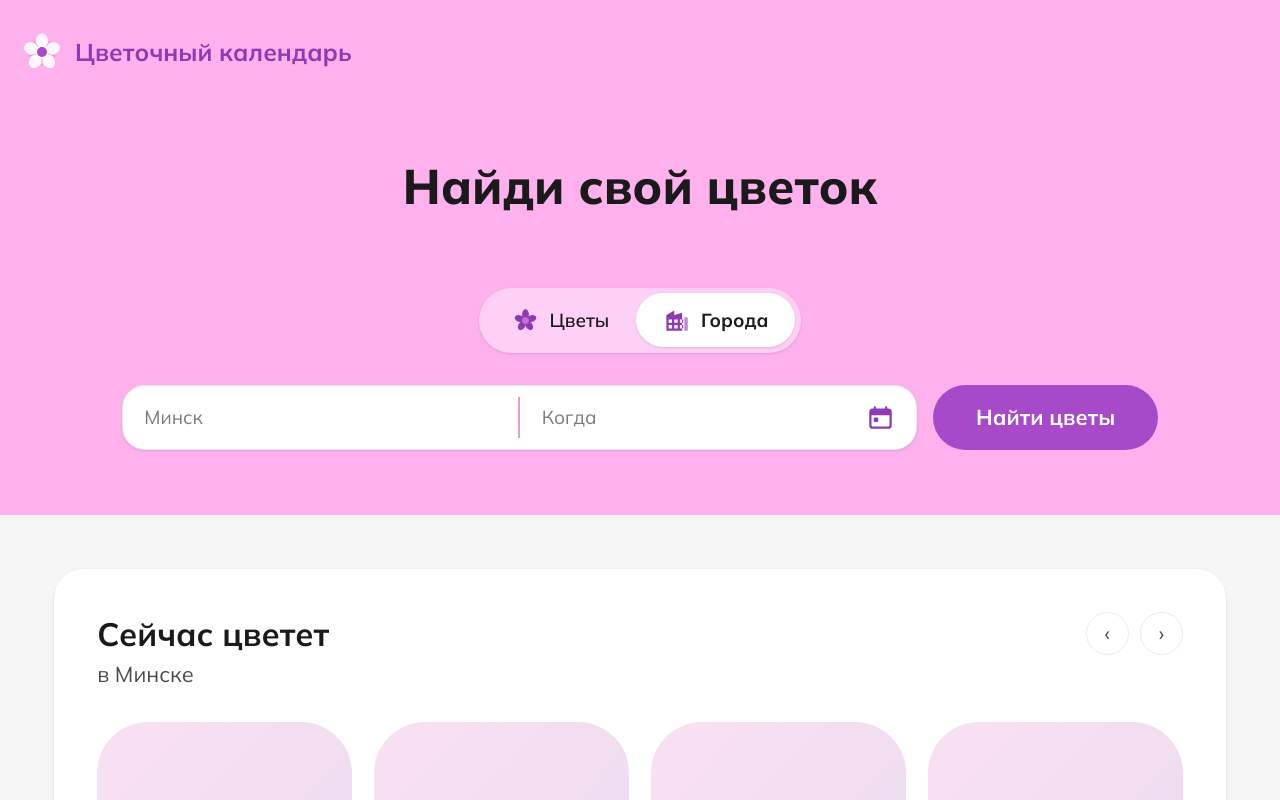
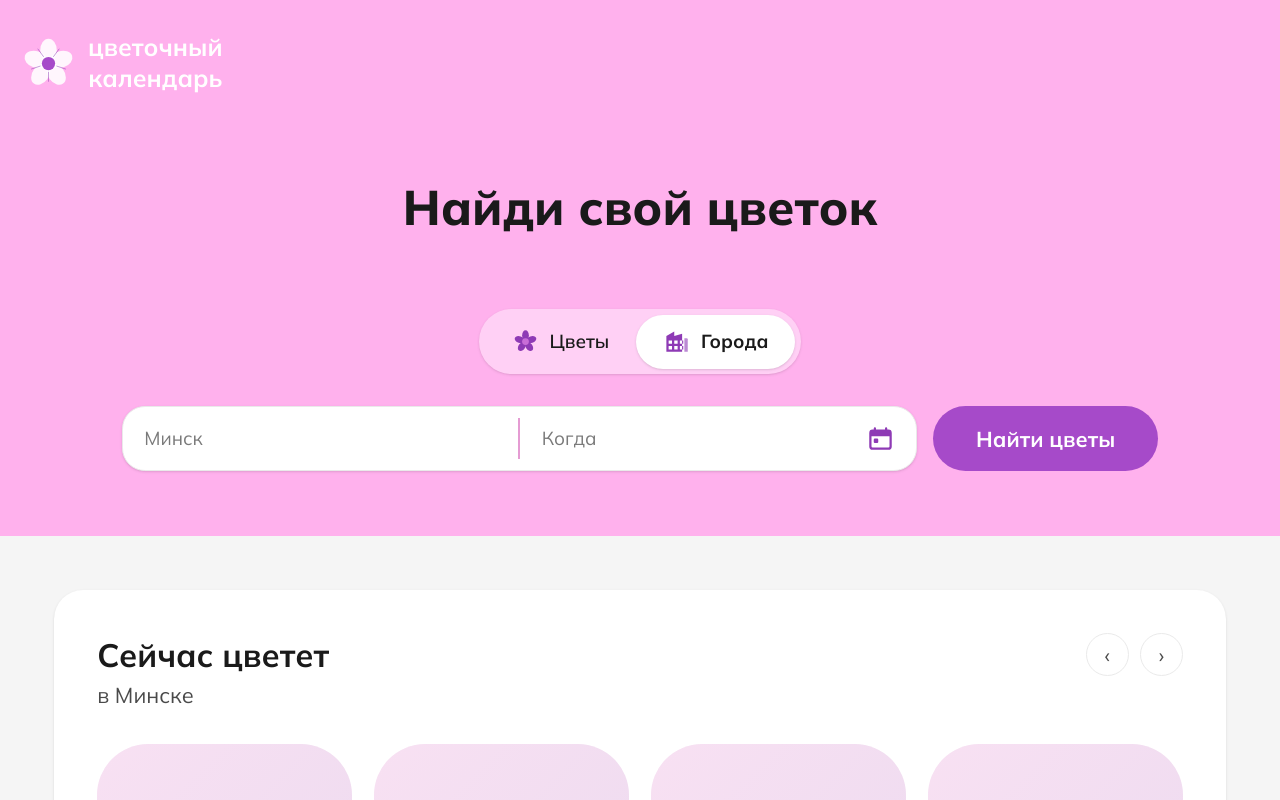
Before and after one commit to Spalesja/flowercalendar, a Next.js app: page / in a window 1280 px wide. Shown: the top 800 px of the page. Built offline with nearby package versions, Linux system fonts and the light colour scheme.

Commit message:
tune logo size

```diff
--- a/src/components/logo.tsx
+++ b/src/components/logo.tsx
@@ -72,9 +72,9 @@ export function Logo() {
         className="flex items-center gap-2.5 cursor-pointer group"
         title="Цветочный календарь"
       >
-        <FlowerIcon className="w-[40px] h-[40px] shrink-0" />
-        <span className="text-lg font-bold text-accent-hover hidden min-[375px]:inline">
-          Цветочный календарь
+        <FlowerIcon className="w-[53px] h-[53px] shrink-0" />
+        <span className="text-[24.6px] font-bold text-white leading-tight hidden min-[375px]:inline-block">
+          цветочный<br />календарь
         </span>
       </button>
     );
@@ -86,7 +86,7 @@ export function Logo() {
       className="flex items-center gap-2.5 group"
       title="Цветочный календарь"
     >
-      <FlowerIcon className="w-[40px] h-[40px] shrink-0" />
+      <FlowerIcon className="w-[53px] h-[53px] shrink-0" />
       <span className="text-lg font-bold text-accent-hover hidden min-[375px]:inline">
         Цветочный календарь
       </span>
```
